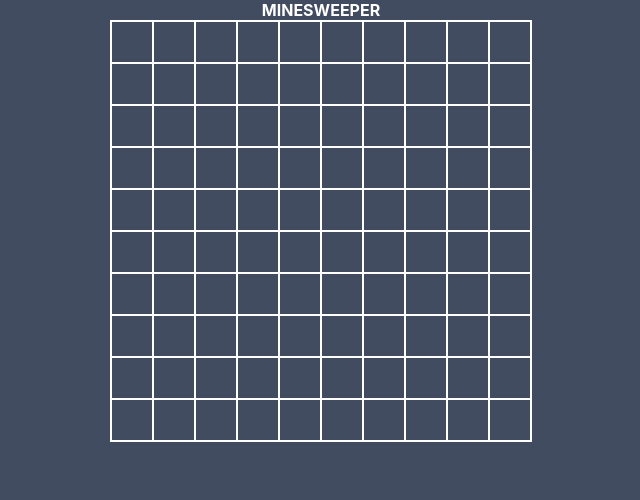
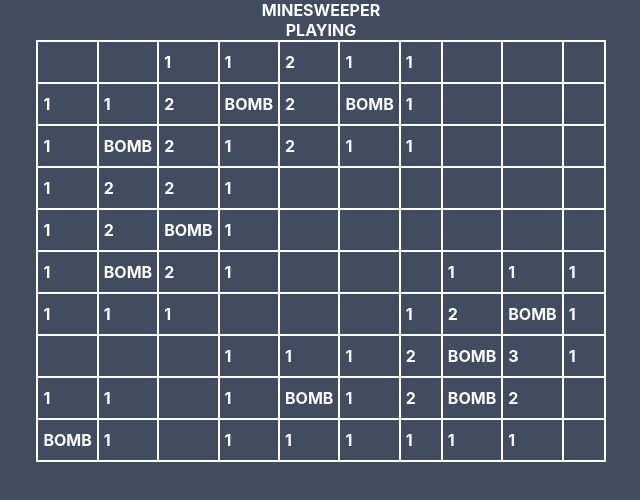
Before and after one commit to jhlescano/dev-exercise-minesweeper, a React (Create React App) app: page / in a window 1280 px wide. Shown: the top 500 px of the page, without its empty margins (319-959 px from the left). Built offline with nearby package versions, Linux system fonts and the light colour scheme.

Commit message:
chore: added lost & win condition

```diff
--- a/src/components/GameBoard/components/Board/components/Cell/index.tsx
+++ b/src/components/GameBoard/components/Board/components/Cell/index.tsx
@@ -42,7 +42,7 @@ export default class CellComponent extends React.Component<Props> {
         cell.state === CellState.UNSURE && '?'
       }
       {
-        cell.state === CellState.TOUCHED &&
+        // cell.state === CellState.TOUCHED &&
         <React.Fragment>
           { cell.type === CellType.HINT && cell.hintCount !== 0 && cell.hintCount }
           { cell.type === CellType.BOMB && <React.Fragment>BOMB</React.Fragment>}
--- /dev/null
+++ b/src/components/GameBoard/components/Header/index.tsx
@@ -0,0 +1,16 @@
+import React from 'react';
+import { GameSession } from '../..';
+
+type Props = {};
+
+class HeaderComponent extends React.Component<Props> {
+  public render() {
+    return <GameSession>
+      {({ cells, gameStatus }) => {
+        return <div><div>{gameStatus}</div></div>
+      }}
+    </GameSession>;
+  }
+}
+
+export const Header = HeaderComponent;
--- a/src/components/GameBoard/index.tsx
+++ b/src/components/GameBoard/index.tsx
@@ -1,6 +1,7 @@
 import React from 'react';
 import { Cell, CellState, CellType } from './components/Board/components/Cell';
 import { Board } from './components/Board';
+import { Header } from './components/Header';
 import './styles.css';
 
 enum GameStatus {
@@ -36,6 +37,7 @@ class GameBoardComponent extends React.Component<{}, GameState> {
   public render() {
     return <GameSessionContext.Provider value={this.state}>
       <div>MINESWEEPER</div>
+      <Header />
       <Board onCellClick={this.onCellClick} onCellRightClick={this.onCellRightClick} />
     </GameSessionContext.Provider>;
   }
@@ -45,9 +47,6 @@ class GameBoardComponent extends React.Component<{}, GameState> {
     const cells = this.getCells();
 
     const bombCells = this.setRandomBombs(cells);
-
-    console.log('CELLS', cells);
-    console.log('BOMBS', bombCells);
 
     return {
       cells,
@@ -136,27 +135,34 @@ class GameBoardComponent extends React.Component<{}, GameState> {
   private onCellClick = (x: number, y: number) => {
     console.log('click on cell '+ x + y);
 
-    const { cells } = this.state;
+    const { cells, gameStatus } = this.state;
     const index = ''+x+y;
 
-    if (cells[index] && cells[index].state === CellState.PRISTINE) {
+    if (!(cells[index] && cells[index].state === CellState.PRISTINE) || gameStatus !== GameStatus.PLAYING) return;
+
     const newCells = {...this.state.cells};
 
     newCells[index].state = CellState.TOUCHED;
+    //if the touched cell is a bomb, end the game
+    let newStatus: GameStatus = gameStatus;
+    if (newCells[index].type === CellType.BOMB) {
+      newStatus = GameStatus.LOST
+    }
 
     this.setState({
-        cells: newCells
-      });
-    }
+      cells: newCells,
+      gameStatus: newStatus
+    }, this.evalWinCondition);
   }
 
   private onCellRightClick = (x: number, y: number) => {
-    console.log('click on cell '+ x + y);
+    console.log('right click on cell '+ x + y);
 
-    const { cells } = this.state;
+    const { cells, gameStatus } = this.state;
     const index = ''+x+y;
 
-    if (cells[index] && cells[index].state !== CellState.TOUCHED) {
+    if (!(cells[index] && cells[index].state !== CellState.TOUCHED) || gameStatus !== GameStatus.PLAYING) return;
+
     const newCells = {...this.state.cells};
 
     switch (newCells[index].state) {
@@ -176,8 +182,31 @@ class GameBoardComponent extends React.Component<{}, GameState> {
 
     this.setState({
       cells: newCells
+    }, this.evalWinCondition);
+  }
+
+  private evalWinCondition () {
+    // Evaluate the state of the board to calculate if the game should end.
+    const { cells, gameStatus } = this.state;
+
+    if (gameStatus !== GameStatus.PLAYING) return;
+
+    /**
+     * WIN Condition: all cells must have TOUCHED state except for the bomb cells, wich must have the FLAG state
+     */
+
+    const cellsValues = Object.values(cells);
+
+    for (let i = 0; i < cellsValues.length; i++) {
+      let cell = cellsValues[i];
+
+      if (cell.state === CellState.PRISTINE) return; // if there is one untouched cell, continue the game
+      if (cell.type === CellType.BOMB && cell.state !== CellState.FLAG) return; // if not all bombs are flaged, continue the game
+    }
+
+    this.setState({
+      gameStatus: GameStatus.WIN
     });
-    }
   }
 }
 
```
Lines whose indentation alone changed are shown as unchanged.
